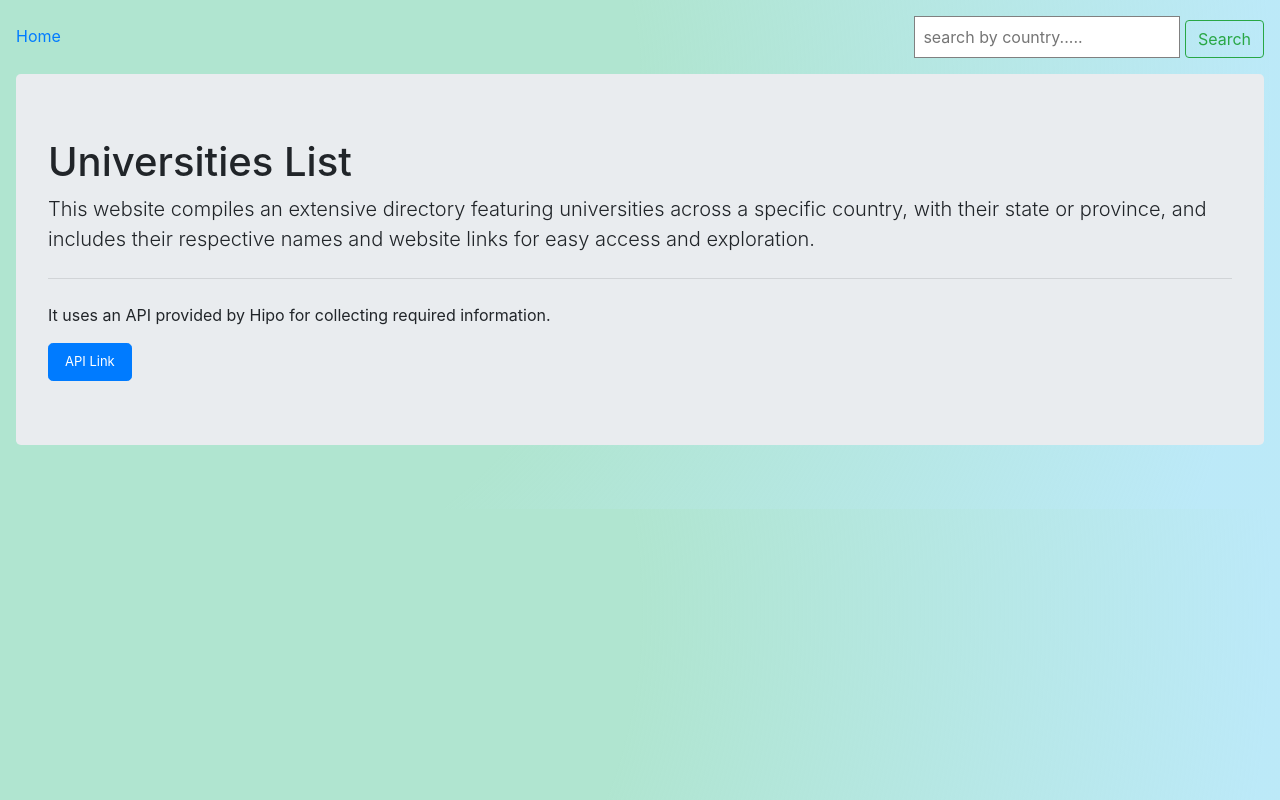
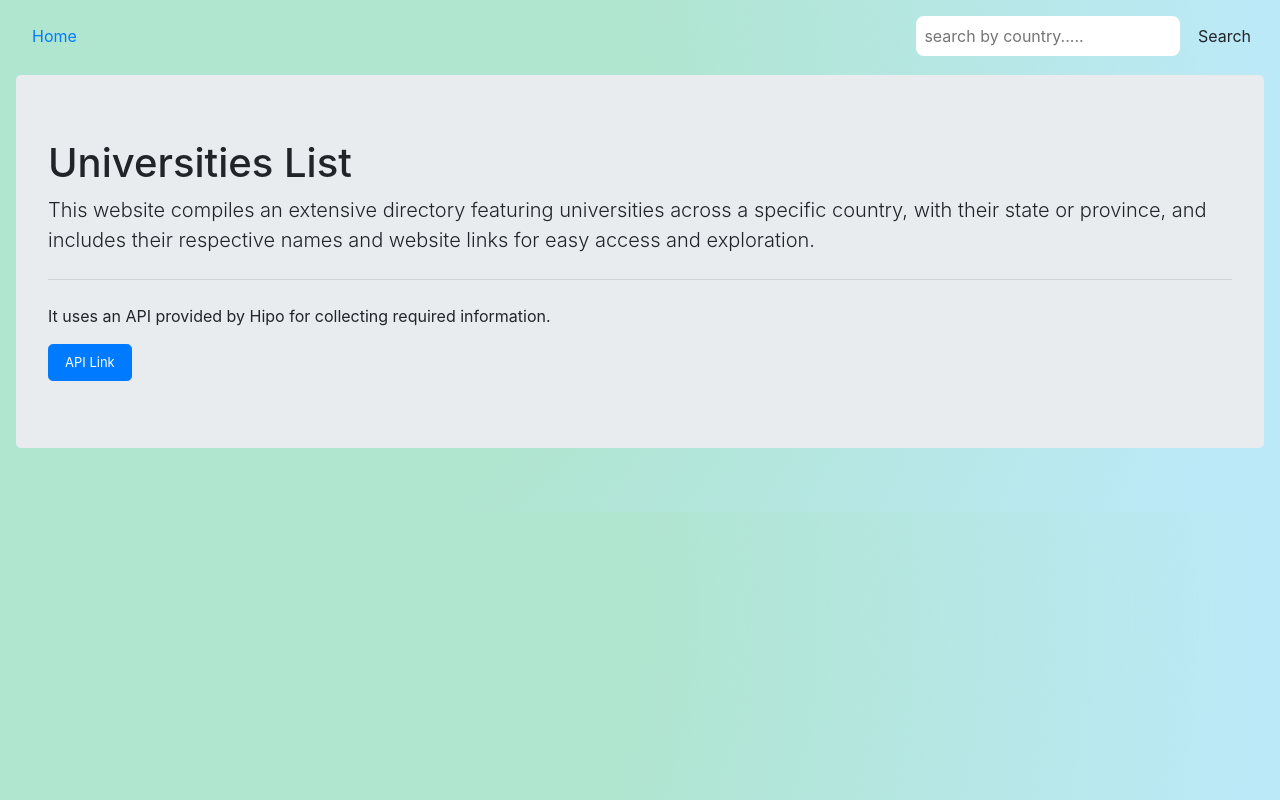
Before and after one commit to aditya-jnu/University_List, a plain HTML site: page index.html in a window 1280 px wide. Drawn offline with nearby package versions, Linux system fonts and the light colour scheme.

Commit message:
modification in css and html

```diff
--- a/index.html
+++ b/index.html
@@ -12,16 +12,12 @@
 
 <body>
 <div class=" top">
-  <ul class="navbar-nav mr-auto">
-    <li class="nav-item active">
-        <a class="nav-link" type="button" href="#" onclick="clearList() " >Home </a>
-    </li>
-  </ul>
+  <a class="nav-link" type="button" href="#" onclick="clearList()">Home</a>
 
   <form>
     <label for="myInput"></label>
-    <input  type="search" placeholder="search by country....."  id="myInput" ">
-    <button class="btn btn-outline-success my-2 my-sm-0" type="submit" onclick="getValue(event)">Search</button>
+    <input  type="search" placeholder="search by country....."  id="myInput" >
+    <button class="btn" type="submit" onclick="getValue(event)">Search</button>
   </form>
 </div>
 
--- a/style.css
+++ b/style.css
@@ -3,6 +3,7 @@
     margin: 0;
     box-sizing: border-box;
 }
+
 body{
     padding: 1rem;
     display: flex;
@@ -10,8 +11,11 @@ body{
     gap: 1em;
     background-image: radial-gradient( circle farthest-corner at 10% 20%,  rgba(176,229,208,1) 42%, rgba(92,202,238,0.41) 93.6% );
 }
+
+
 .top{
     display: flex;
+    justify-content: space-between;
 }
 @media(max-width:500px){
     .top{
@@ -20,10 +24,30 @@ body{
         gap:0.5em;
     }
 }
+
+.top a{
+    border-radius: 0.5em;
+    transition: color 0.3s ease-in-out;
+}
+.top a:hover{
+    background-color: rgb(185, 185, 185);
+}
+
+
 #myInput{
-    border: 1px solid grey;
+    border: none;
+    border-radius: 0.5em;
     padding: 0.5em;
 }
+.btn{
+    margin-bottom: 0.25em;
+    transition: color 0.3s ease-in-out;
+}
+.btn:hover{
+    background-color: rgb(185, 185, 185);
+}
+
+
 .container{
     width: 100vw;
     display: flex;
```
